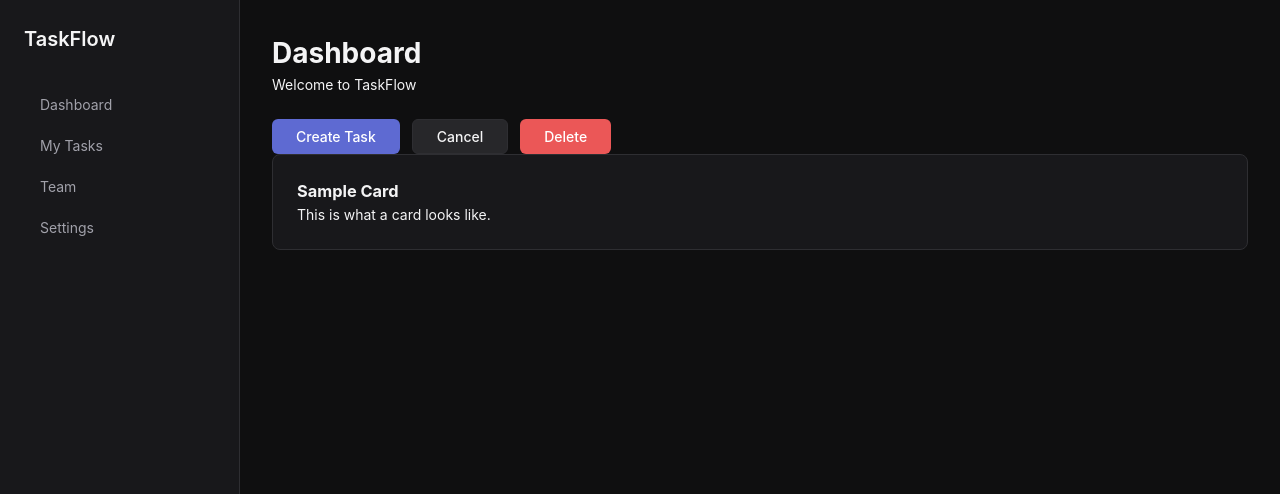
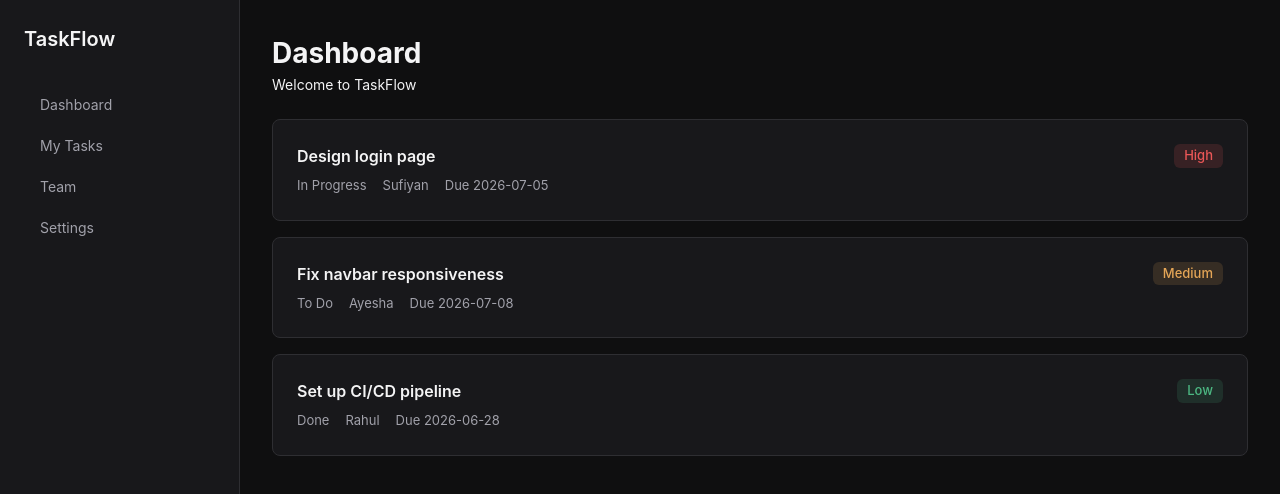
Before and after one commit to sufiyanabbu/taskflow, a React (Create React App) app: page / in a window 1280 px wide. Shown: the top 494 px of the page. Built offline with nearby package versions, Linux system fonts and the light colour scheme.

Commit message:
feat: add mock task data and TaskCard component

```diff
--- a/src/App.js
+++ b/src/App.js
@@ -1,6 +1,6 @@
 import AppLayout from './components/Layout/AppLayout';
-import Button from './components/Button/Button';
-import Card from './components/Card/Card';
+import TaskCard from './components/Card/TaskCard';
+import tasks from './data/tasks';
 
 function App() {
   return (
@@ -8,21 +8,51 @@ function App() {
       <h1>Dashboard</h1>
       <p>Welcome to TaskFlow</p>
 
-      <div style={{ marginTop: '24px', display: 'flex', gap: '12px' }}>
-        <Button variant="primary">Create Task</Button>
-        <Button variant="secondary">Cancel</Button>
-        <Button variant="danger">Delete</Button>
+      <div style={{ marginTop: '24px' }}>
+        {tasks.map((task) => (
+          <TaskCard key={task.id} task={task} />
+        ))}
       </div>
-
-      <Card className="" >
-        <h3>Sample Card</h3>
-        <p>This is what a card looks like.</p>
-      </Card>
     </AppLayout>
   );
 }
 
 export default App;
+
+
+
+
+
+
+
+
+
+
+// import AppLayout from './components/Layout/AppLayout';
+// import Button from './components/Button/Button';
+// import Card from './components/Card/Card';
+
+// function App() {
+//   return (
+//     <AppLayout>
+//       <h1>Dashboard</h1>
+//       <p>Welcome to TaskFlow</p>
+
+//       <div style={{ marginTop: '24px', display: 'flex', gap: '12px' }}>
+//         <Button variant="primary">Create Task</Button>
+//         <Button variant="secondary">Cancel</Button>
+//         <Button variant="danger">Delete</Button>
+//       </div>
+
+//       <Card className="" >
+//         <h3>Sample Card</h3>
+//         <p>This is what a card looks like.</p>
+//       </Card>
+//     </AppLayout>
+//   );
+// }
+
+// export default App;
 
 
 
--- /dev/null
+++ b/src/components/Card/TaskCard.js
@@ -0,0 +1,23 @@
+import Card from './Card';
+import styles from './TaskCard.module.css';
+
+function TaskCard({ task }) {
+  return (
+    <Card className={styles.taskCard}>
+      <div className={styles.header}>
+        <h3 className={styles.title}>{task.title}</h3>
+        <span className={`${styles.priority} ${styles[task.priority.toLowerCase()]}`}>
+          {task.priority}
+        </span>
+      </div>
+
+      <div className={styles.meta}>
+        <span className={styles.status}>{task.status}</span>
+        <span className={styles.assignee}>{task.assignee}</span>
+        <span className={styles.dueDate}>Due {task.dueDate}</span>
+      </div>
+    </Card>
+  );
+}
+
+export default TaskCard;
--- /dev/null
+++ b/src/components/Card/TaskCard.module.css
@@ -0,0 +1,47 @@
+.taskCard {
+  display: flex;
+  flex-direction: column;
+  gap: var(--space-sm);
+  margin-bottom: var(--space-md);
+}
+
+.header {
+  display: flex;
+  justify-content: space-between;
+  align-items: center;
+}
+
+.title {
+  font-size: var(--font-size-lg);
+  font-weight: 600;
+  color: var(--color-text-primary);
+}
+
+.priority {
+  font-size: var(--font-size-sm);
+  padding: 2px 10px;
+  border-radius: var(--radius-sm);
+  font-weight: 500;
+}
+
+.high {
+  background-color: rgba(235, 87, 87, 0.15);
+  color: var(--color-danger);
+}
+
+.medium {
+  background-color: rgba(229, 166, 87, 0.15);
+  color: var(--color-warning);
+}
+
+.low {
+  background-color: rgba(76, 183, 130, 0.15);
+  color: var(--color-success);
+}
+
+.meta {
+  display: flex;
+  gap: var(--space-md);
+  font-size: var(--font-size-sm);
+  color: var(--color-text-secondary);
+}
--- /dev/null
+++ b/src/data/tasks.js
@@ -0,0 +1,28 @@
+const tasks = [
+  {
+    id: 1,
+    title: 'Design login page',
+    status: 'In Progress',
+    priority: 'High',
+    assignee: 'Sufiyan',
+    dueDate: '2026-07-05',
+  },
+  {
+    id: 2,
+    title: 'Fix navbar responsiveness',
+    status: 'To Do',
+    priority: 'Medium',
+    assignee: 'Ayesha',
+    dueDate: '2026-07-08',
+  },
+  {
+    id: 3,
+    title: 'Set up CI/CD pipeline',
+    status: 'Done',
+    priority: 'Low',
+    assignee: 'Rahul',
+    dueDate: '2026-06-28',
+  },
+];
+
+export default tasks;
```
